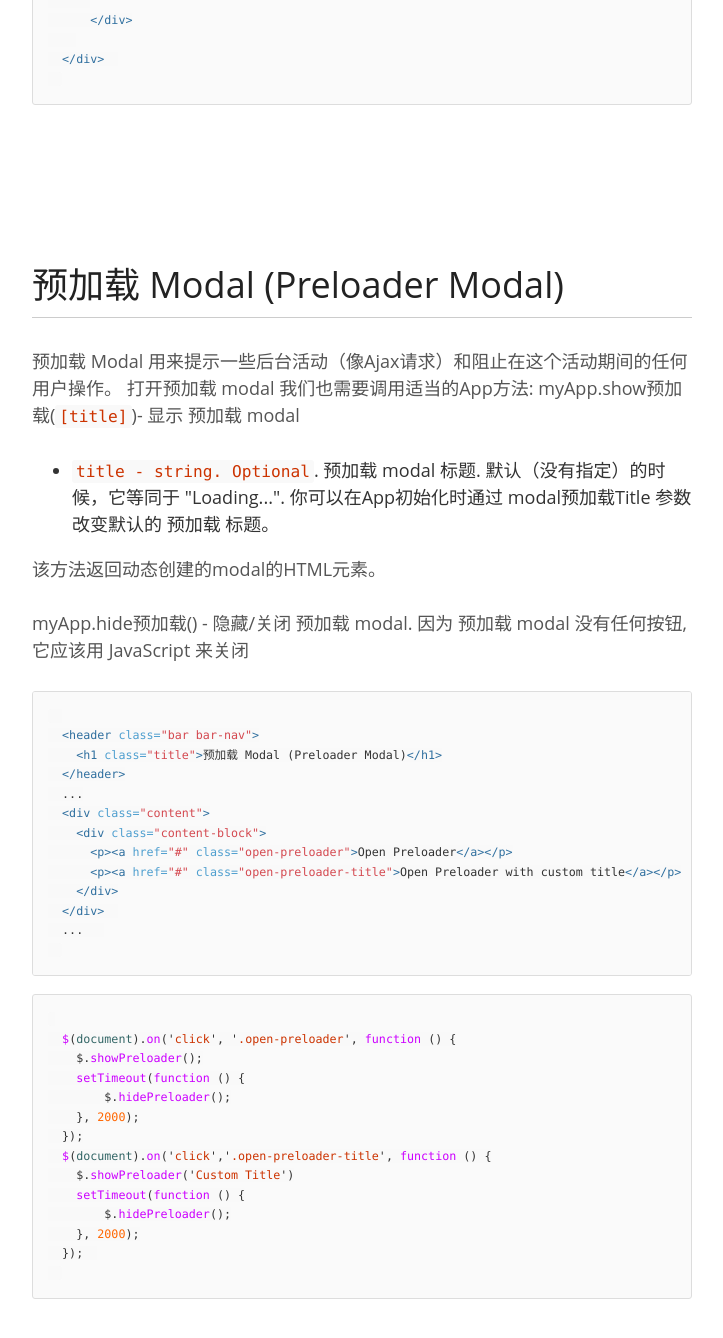
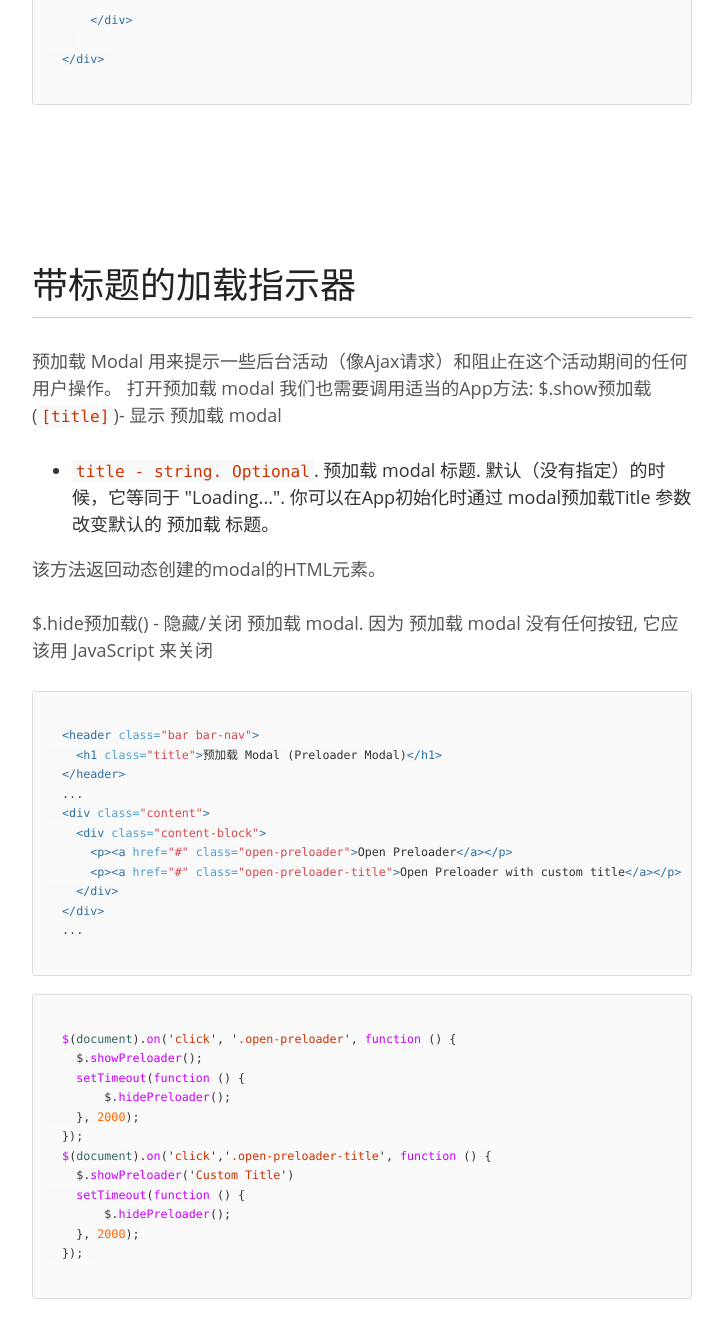
Before and after one commit to sdc-alibaba/SUI-Mobile, a Jekyll site: the page built from docs/components.html, in a window 1280 px wide and 1400 px high, scrolled down 26758 px. Shown: the top 1338 px of the window, without its empty margins (161-884 px from the left). Built offline with Jekyll 4.4.1, drawn with Linux system fonts in a browser that asks for light colours; a style sheet for code colours, icons or effects is not loaded; some of the changed text lies outside the part shown.

Commit message:
update rem

```diff
--- a/docs/_includes/_components/modal.html
+++ b/docs/_includes/_components/modal.html
@@ -11,7 +11,7 @@
   <p class="component-description">首先，让我们看看已经预定义的最常用的modal:</p>
 
   <h3 class="component-title">Alert</h3>
-  <p class="component-description">我们需要调用以下任一一种App方法来打开Alert modal ：<code>myApp.alert(text, [title, callbackOk])</code> </br>或者</br> <code>myApp.alert(text, [callbackOk])</code></p>
+  <p class="component-description">我们需要调用以下任一一种App方法来打开Alert modal ：<code>$.alert(text, [title, callbackOk])</code> </br>或者</br> <code>$.alert(text, [callbackOk])</code></p>
 
   <ul>
     <li><code>text</code> - string. Alert文本</li>
@@ -102,8 +102,8 @@
 
 <article class="component active">
   <h3 class="component-title">Confirm</h3>
-  <p class="component-description">Confirm modal 经常在需要确认一些行为时被使用. 打开Alert modal同样也需要调用以下任一一种App方法：<code>myApp.confirm(text, [title, callbackOk, callbackCancel])</code></br>或者 </br>
- <code>myApp.confirm(text, [callbackOk, callbackCancel])</code></p>
+  <p class="component-description">Confirm modal 经常在需要确认一些行为时被使用. 打开Alert modal同样也需要调用以下任一一种App方法：<code>$.confirm(text, [title, callbackOk, callbackCancel])</code></br>或者 </br>
+ <code>$.confirm(text, [callbackOk, callbackCancel])</code></p>
   <ul>
     <li><code>text  - string. Confirm 文本</code></li>
     <li><code>title - string. Optional</code>. Confirm modal 标题</li>
@@ -207,8 +207,8 @@
 
 <article class="component active">
   <h3 class="component-title">Prompt</h3>
-  <p class="component-description">Prompt modal 经常在需要从用户那里得到一些数据/答案时使用。打开 Prompt modal同样也需要调用以下任一一种App方法：<code>myApp.prompt(text, [title, callbackOk, callbackCancel])</code></br>或者</br>
- <code>myApp.prompt(text, [callbackOk, callbackCancel])</code></p>
+  <p class="component-description">Prompt modal 经常在需要从用户那里得到一些数据/答案时使用。打开 Prompt modal同样也需要调用以下任一一种App方法：<code>$.prompt(text, [title, callbackOk, callbackCancel])</code></br>或者</br>
+ <code>$.prompt(text, [callbackOk, callbackCancel])</code></p>
   <ul>
     <li><code>text - string</code>. Prompt 文本/问题</li>
     <li><code>title  - string</code>. Optional. Prompt modal 标题</li>
@@ -315,7 +315,7 @@
 <article class="component active">
   <h3 class="component-title">自定义Modals</h3>
   <p class="component-description">Ok, 所有的预定义modals都只是一些适用于特定的场景的方法. 让我们看看如何创建自定义的 modals: </p>
-  <p class="component-description"><code>myApp.modal(parameters)</code> - 显示 custom modal </p>
+  <p class="component-description"><code>$.modal(parameters)</code> - 显示 custom modal </p>
   <ul>
     <li><code>parameters - object</code>. Modal 的 parameters/options对象</li>
   </ul>
@@ -638,7 +638,7 @@
   {% endhighlight %}
     <h3 class="component-title">用 JavaScript 关闭 Modals</h3>
     <p class="component-description">任何 Modal 可以用 JavaScript 来关闭，不仅仅是通过点击按钮。因此我们需要看看相关App方法：</p>
-    <p class="component-description"><code>myApp.closeModal(modal)</code> - 关闭任意 modal</p>
+    <p class="component-description"><code>$.closeModal(modal)</code> - 关闭任意 modal</p>
     <ul>
       <li><code>modal - HTMLElement or string ( CSS 选择器)</code>. 可选. 除了指定的，任何被打开modal都将被关闭。</li>
     </ul>
@@ -670,13 +670,13 @@
 </article>
 
 <article class="component active" id='preloader'>
-  <h2 class="component-title">预加载 Modal (Preloader Modal)</h2>
-  <p class="component-description">预加载 Modal 用来提示一些后台活动（像Ajax请求）和阻止在这个活动期间的任何用户操作。 打开预加载 modal 我们也需要调用适当的App方法: myApp.show预加载(<code>[title]</code>)- 显示 预加载 modal</p>
+  <h2 class="component-title">带标题的加载指示器</h2>
+  <p class="component-description">预加载 Modal 用来提示一些后台活动（像Ajax请求）和阻止在这个活动期间的任何用户操作。 打开预加载 modal 我们也需要调用适当的App方法: $.show预加载(<code>[title]</code>)- 显示 预加载 modal</p>
   <ul>
     <li><code>title  - string. Optional</code>. 预加载 modal 标题. 默认（没有指定）的时候，它等同于 "Loading...". 你可以在App初始化时通过 modal预加载Title 参数改变默认的 预加载 标题。</li>
   </ul>
   <p class="component-description">该方法返回动态创建的modal的HTML元素。</p>
-  <p class="component-description">myApp.hide预加载() - 隐藏/关闭 预加载 modal. 因为 预加载 modal 没有任何按钮, 它应该用 JavaScript 来关闭</p>
+  <p class="component-description">$.hide预加载() - 隐藏/关闭 预加载 modal. 因为 预加载 modal 没有任何按钮, 它应该用 JavaScript 来关闭</p>
   <div class="component-example component-example-fullbleed">
     <div class="">
       <div class="content-block">
@@ -729,10 +729,10 @@
 </article>
 
 <article class="component active">
-  <h3 class="component-title">指示器(indicator)</h3>
+  <h3 class="component-title">迷你指示器</h3>
   <p class="component-description">如果你不需要用像预加载Modal这样如此大的modal 窗口去指示活动, 你可以使用简单并且小的指示器modal: </p>
-  <p class="component-description">myApp.showIndicator() - 显示指示器 modal </p>
-  <p class="component-description">myApp.hideIndicator() - 隐藏/关闭指示器 modal. 因为指示器modal没有任何按钮, 它需要用JavaScript来关闭 </p>
+  <p class="component-description">$.showIndicator() - 显示指示器 modal </p>
+  <p class="component-description">$.hideIndicator() - 隐藏/关闭指示器 modal. 因为指示器modal没有任何按钮, 它需要用JavaScript来关闭 </p>
   <div class="component-example component-example-fullbleed">
     <div class="">
       <div class="content-block">
@@ -864,11 +864,11 @@
 <article class="component active">
   <h4 class="component-title">使用 JavaScript</h4>
   <p class="component-description">我们也可以用使用JavaScript来打开和关闭Popups ，因此我们需要看一下相关的App方法：</p>
-  <p class="component-description"><code>myApp.popup(popup)</code> - 打开 Popup</p>
+  <p class="component-description"><code>$.popup(popup)</code> - 打开 Popup</p>
   <ul>
     <li><code>popup - HTML元素 或者 字符串 (需要打开的popup的 CSS 选择器) </code>. 必需</li>
   </ul>
-  <p class="component-description"><code>myApp.closeModal(popup)</code> - 关闭 Popup</p>
+  <p class="component-description"><code>$.closeModal(popup)</code> - 关闭 Popup</p>
   <ul>
     <li><code>popup - HTML元素 或者 字符串 (需要打开的popup的 CSS 选择器)</code>. 可选. 如果没有设置这个值，任何打开着的Popup/Modal 都将被关闭</li>
   </ul>
@@ -1072,7 +1072,7 @@
 <article class="component active">
   <h3 class="component-title">动态的 Popup</h3>
   <p class="component-description">允许你调用相关的App方法时传递HTML内容来动态地创建Popup:</p>
-  <p class="component-description"><code>myApp.popup(popupHTML, removeOnClose)</code> - 打开 Popup</p>
+  <p class="component-description"><code>$.popup(popupHTML, removeOnClose)</code> - 打开 Popup</p>
   <ul>
     <li><code>popupHTML</code> - string. popup的HTML字符串</li>
     <li><code>removeOnClose</code> - boolean. 可选, 默认 - true. 如果是 true， 那么 Popup 在关闭时将从DOM中移除</li>
@@ -1126,7 +1126,7 @@
 <article class="component" id='actions'>
   <h2 class="component-title">操作表</h2>
   <p class="component-description">操作表可以让用户从多个可选的操作中选择一个</p>
-  <p class="component-description"><code>myApp.actions(buttons)</code> - 创建并弹出一个操作表</p>
+  <p class="component-description"><code>$.actions(buttons)</code> - 创建并弹出一个操作表</p>
   <ul>
     <li><code>buttons</code> - 显示的几个按钮，你也可以把按钮分组</li>
   </ul>
--- a/docs/assets/js/demos.js
+++ b/docs/assets/js/demos.js
@@ -131,6 +131,7 @@ $(function () {
     });
   });
 
+  //操作表
   $(document).on("pageInit", "#page-actions", function(e, id, content) {
     $(content).on('click','.create-actions', function () {
       var buttons1 = [
--- a/js/push.js
+++ b/js/push.js
@@ -393,7 +393,7 @@
         triggerStateChange("push");
         $(swap).trigger("pageInit", [swap.id, swap]);
       }
-    }
+    };
 
     if (!transition) {
       triggerComplete();
```
Also changed, not shown: less/rem.less (+18 -40 lines), 2 other files.
